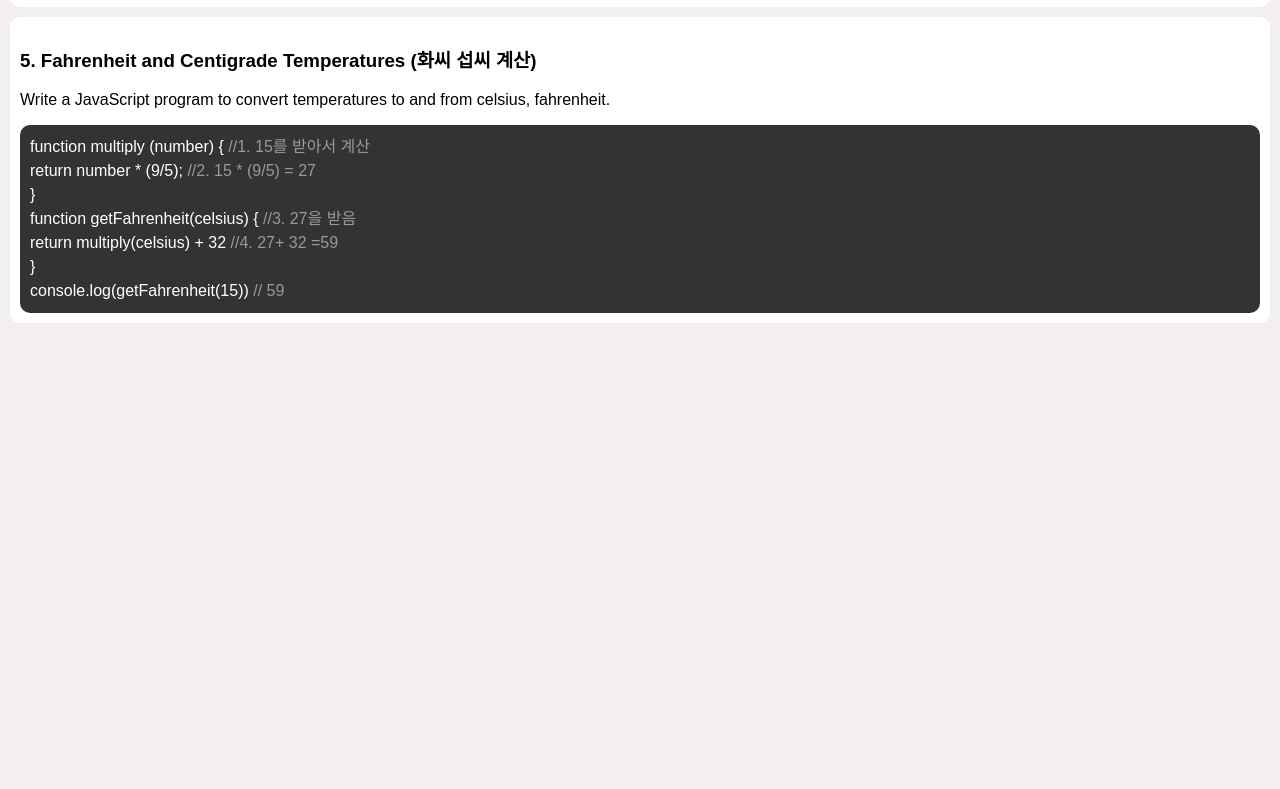
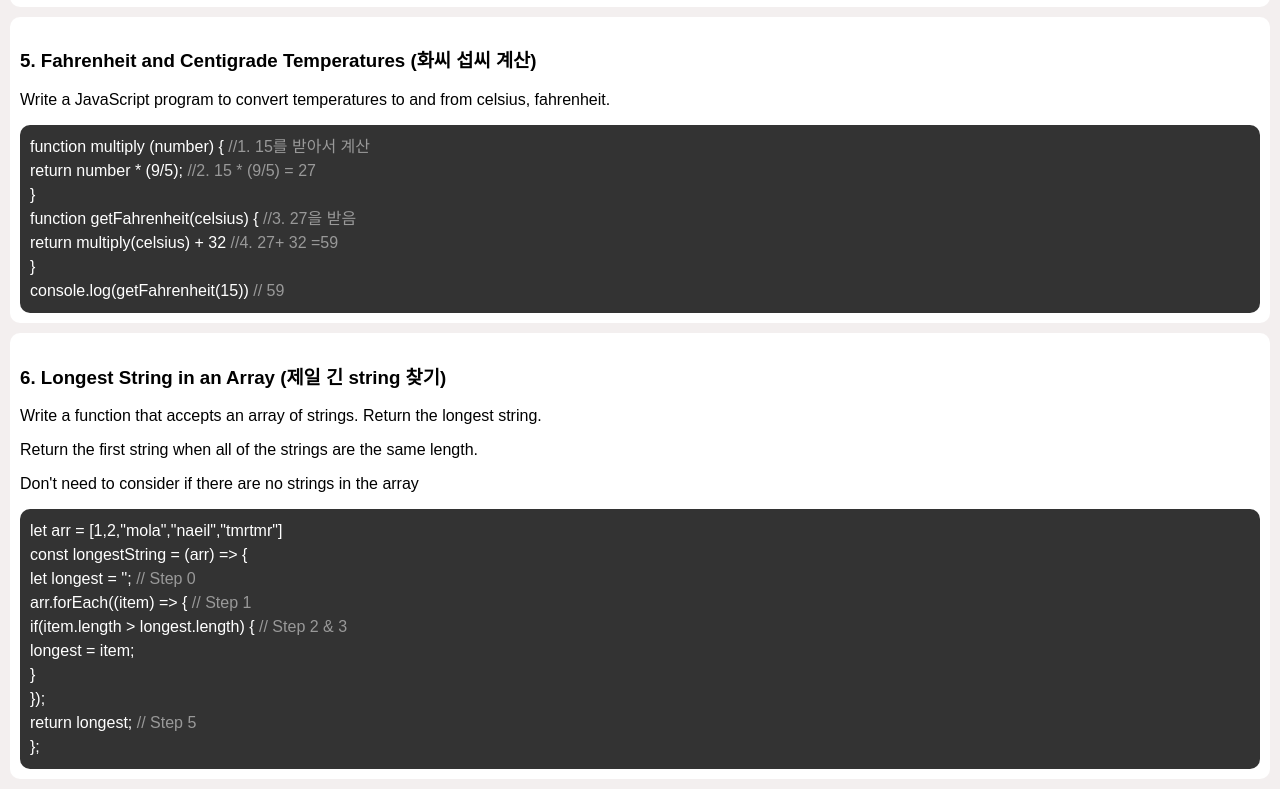
Before and after one commit to saebomp/coding-challenge, a plain HTML site: page index.html in a window 1280 px wide. Shown: the part 2083-2872 px from the top of the page. Before the commit the page ends 2416 px from the top, so only its background shows below. Drawn offline with Linux system fonts and the light colour scheme.

Commit message:
feat: add question6

```diff
--- a/index.html
+++ b/index.html
@@ -140,6 +140,25 @@
           console.log(getFahrenheit(15)) <span class="comment">// 59</span>
       </div>
     </div>
+
+    <div class="question">
+      <h3>6. Longest String in an Array (제일 긴 string 찾기)</h3>
+      <p>Write a function that accepts an array of strings. Return the longest string.</p>
+      <p>Return the first string when all of the strings are the same length.</p>
+      <p>Don't need to consider if there are no strings in the array</p>
+      <div class="code">
+        let arr = [1,2,"mola","naeil","tmrtmr"]<br>
+        const longestString = (arr) => {<br>
+          let longest = ''; <span class="comment">// Step 0<br></span>
+          arr.forEach((item) => { <span class="comment">// Step 1<br></span>
+            if(item.length > longest.length) {<span class="comment"> // Step 2 & 3</span><br>
+                    longest = item;<br>
+                }<br>
+          });<br>
+          return longest; <span class="comment">// Step 5<br></span>
+        };<br>
+      </div>
+    </div>
   </div>
 </body>
 </html>
@@ -147,3 +166,6 @@
 <!-- https://www.educative.io/blog/crack-amazon-coding-interview-questions -->
 <!--https://www.youtube.com/watch?v=4s_U-RUW630&list=PL06z42zB6YZ_Vh3BXJKMOj6JSFxuGE5Re&index=2  -->
 <!-- https://jsfiddle.net/ -->
+<!-- https://saebomp.github.io/coding-challenge/ -->
+<!-- https://edabit.com/challenges -->
+<!-- https://www.educative.io/blog/level-up-javascript-coding-challenges -->
```
